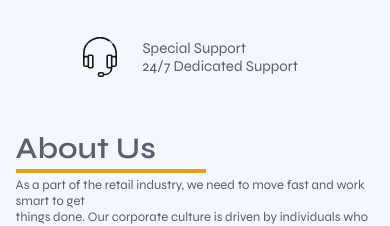
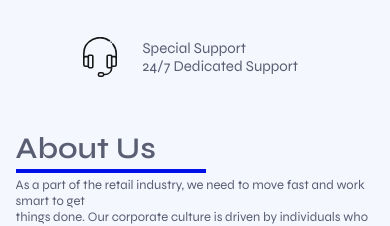
Before and after one commit to HamnaYasin34/hackathon, a plain HTML site: page index.html in a window 390 px wide. Shown: the part 924-1150 px from the top of the page. Drawn offline with nearby package versions, Linux system fonts and the light colour scheme.

Commit message:
Update nav.css

```diff
--- a/css/nav.css
+++ b/css/nav.css
@@ -630,7 +630,7 @@ footer .container{
   padding: 2% 4%;
 }
 .aboutus h1{
-  border-bottom: 4px solid rgb(233, 159, 0);
+  border-bottom: 4px solid rgb(23, 0, 233));
   width: 190px;
   padding-bottom: 1%;
   }
```
